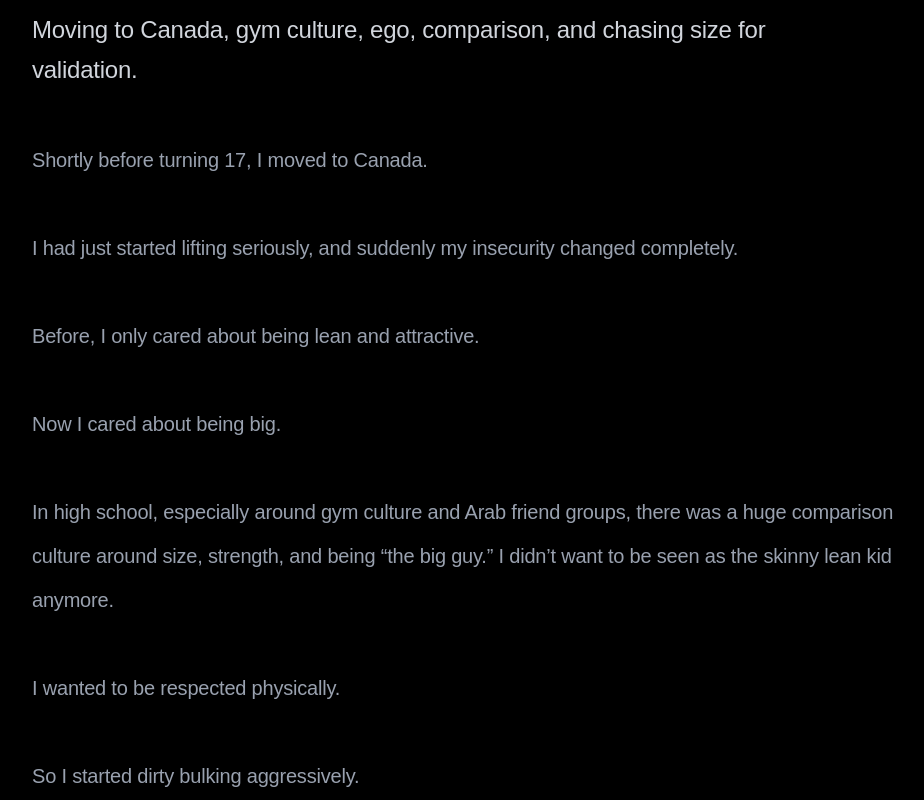
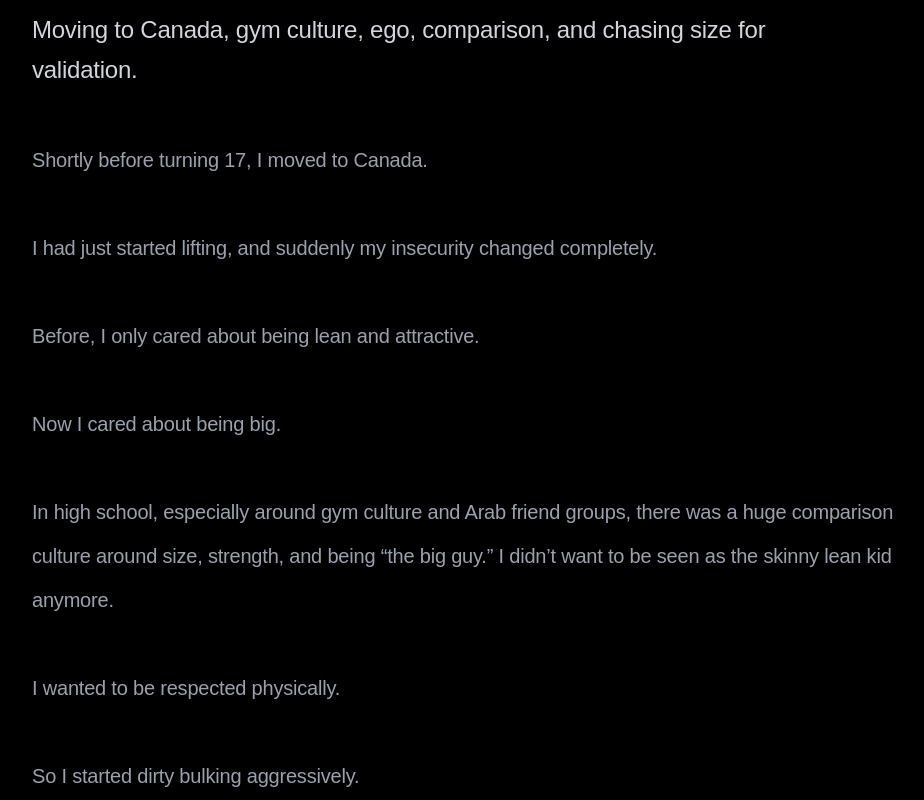
Before and after one commit to HatemCodes/HatemFit, a Next.js app: page /about in a window 1280 px wide. Shown: the part 4700-5500 px from the top of the page, without its empty margins (56-980 px from the left). Built offline with nearby package versions, Linux system fonts and the light colour scheme.

Commit message:
Refine homepage branding

```diff
--- a/app/about/page.tsx
+++ b/app/about/page.tsx
@@ -68,7 +68,7 @@ But mentally, I still wasn’t healthy. I was doing everything out of fear of ge
     ],
     text: `Shortly before turning 17, I moved to Canada.
 
-I had just started lifting seriously, and suddenly my insecurity changed completely.
+I had just started lifting, and suddenly my insecurity changed completely.
 
 Before, I only cared about being lean and attractive.
 
```
